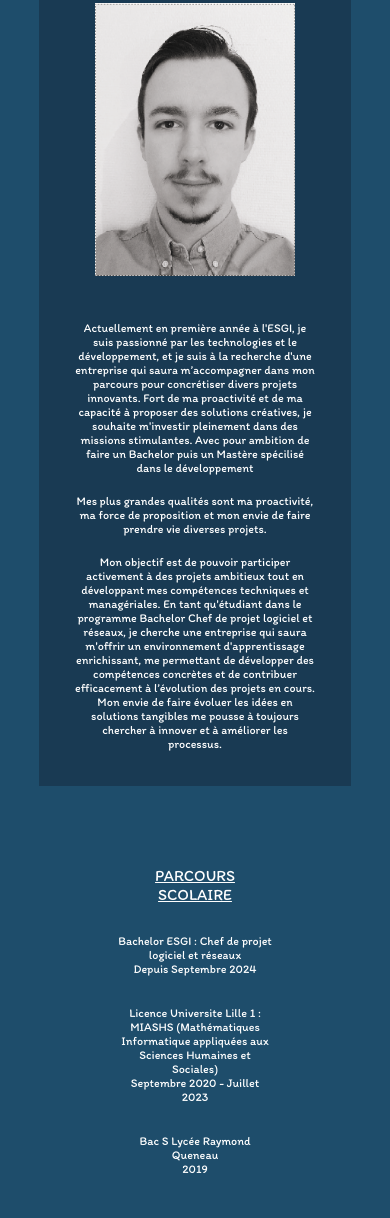
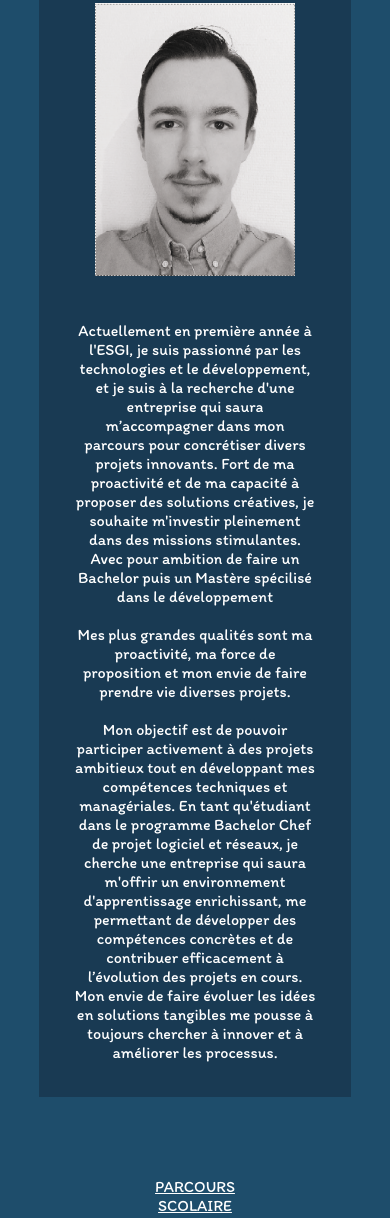
Before and after one commit to CorentinVyn/Portfolio, a plain HTML site: page index.html in a window 390 px wide. Shown: the part 229-1447 px from the top of the page. Drawn offline with Linux system fonts and the light colour scheme.

Commit message:
Update css.css

```diff
--- a/css/css.css
+++ b/css/css.css
@@ -8,7 +8,7 @@
 
 body {
     background-color: #1E4D6B;
-    font-size: 16px;
+    font-size: 20px;
     width: 100%;
 }
 
@@ -145,10 +145,10 @@ h2{
     align-items: center;
 }
 
-.form-experience p{
+.form-scolaire p, .form-professionnelle p{
+    width:70%;
+}
 
-    font-size: 20px;
-}
 
 .fleche{
     height: 550px;
@@ -421,8 +421,8 @@ ul{
 
 /* Media Queries pour la responsivité */
 @media screen and (max-width: 768px) {
-    .form-experience p, p{
-        font-size: 12px;
+    body{
+        font-size:16px;
     }
     header h1, main h1 {
         font-size: 20px;
```
